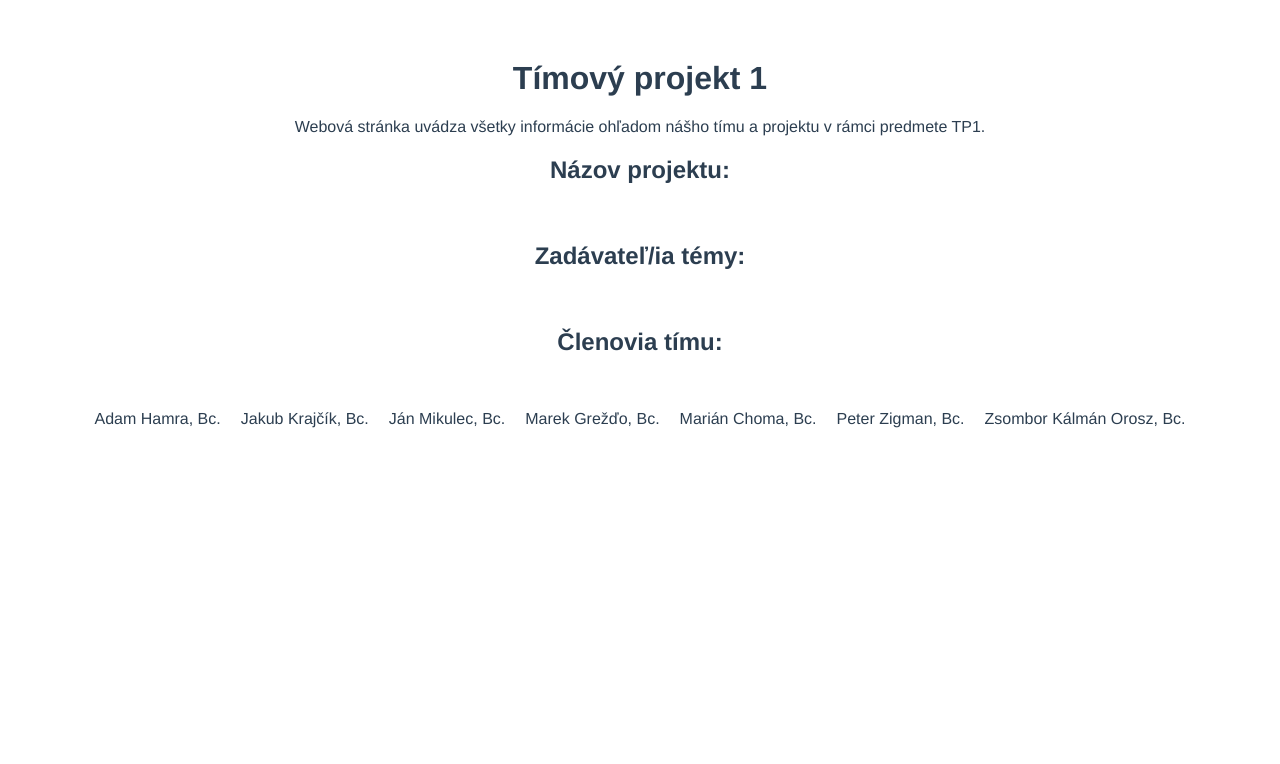
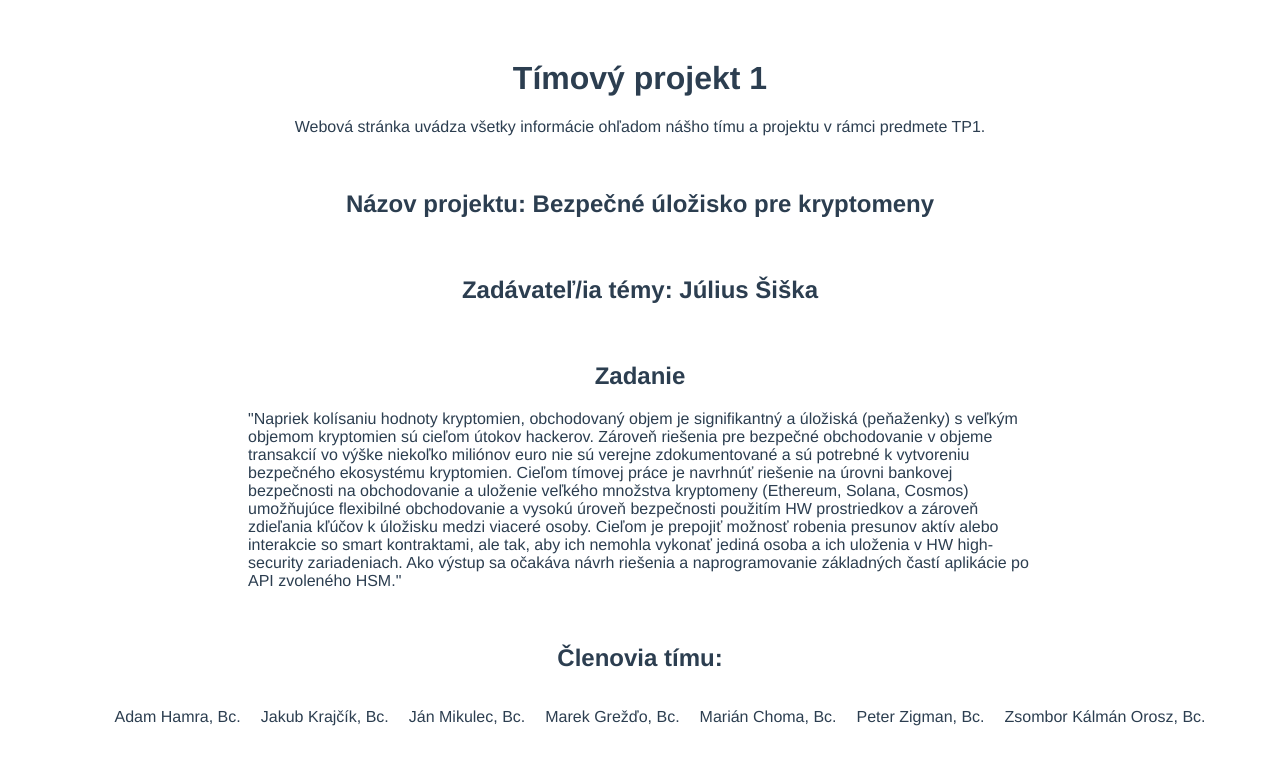
Before and after one commit to Omnia2G/TP1, a Vue app: page / in a window 1280 px wide. Shown: the top 764 px of the page. Built offline with nearby package versions, Linux system fonts and the light colour scheme.

Commit message:
project confirmed

```diff
--- a/src/App.vue
+++ b/src/App.vue
@@ -18,7 +18,6 @@ export default {
   font-family: Avenir, Helvetica, Arial, sans-serif;
   -webkit-font-smoothing: antialiased;
   -moz-osx-font-smoothing: grayscale;
-  text-align: center;
   color: #2c3e50;
   margin-top: 60px;
 }
--- a/src/components/HelloWorld.vue
+++ b/src/components/HelloWorld.vue
@@ -2,13 +2,35 @@
   <div class="hello">
     <h1>Tímový projekt 1</h1>
     <p>
-      Webová stránka uvádza všetky informácie ohľadom
-      nášho tímu a projektu v rámci predmete TP1.
+      Webová stránka uvádza všetky informácie ohľadom nášho tímu a projektu v
+      rámci predmete TP1.
     </p>
-   <h2><b>Názov projektu:</b></h2><br>
-   <h2><b>Zadávateľ/ia témy:</b></h2><br>
-   <h2><b>Členovia tímu:</b></h2><br>
-   <ul>
+    <br />
+    <h2><b>Názov projektu:</b> Bezpečné úložisko pre kryptomeny</h2>
+    <br />
+    <h2><b>Zadávateľ/ia témy:</b> Július Šiška</h2>
+    <br />
+    <h2><b>Zadanie</b></h2>
+    <p class="box">
+      "Napriek kolísaniu hodnoty kryptomien, obchodovaný objem je signifikantný
+      a úložiská (peňaženky) s veľkým objemom kryptomien sú cieľom útokov
+      hackerov. Zároveň riešenia pre bezpečné obchodovanie v objeme transakcií
+      vo výške niekoľko miliónov euro nie sú verejne zdokumentované a sú
+      potrebné k vytvoreniu bezpečného ekosystému kryptomien. Cieľom tímovej
+      práce je navrhnúť riešenie na úrovni bankovej bezpečnosti na obchodovanie
+      a uloženie veľkého množstva kryptomeny (Ethereum, Solana, Cosmos)
+      umožňujúce flexibilné obchodovanie a vysokú úroveň bezpečnosti použitím HW
+      prostriedkov a zároveň zdieľania kľúčov k úložisku medzi viaceré osoby.
+      Cieľom je prepojiť možnosť robenia presunov aktív alebo interakcie so
+      smart kontraktami, ale tak, aby ich nemohla vykonať jediná osoba a ich
+      uloženia v HW high-security zariadeniach. Ako výstup sa očakáva návrh
+      riešenia a naprogramovanie základných častí aplikácie po API zvoleného
+      HSM."
+    </p>
+    <br />
+    <h2><b>Členovia tímu:</b></h2>
+    <div class="list_container">
+      <ul class="list">
         <li>Adam Hamra, Bc.</li>
         <li>Jakub Krajčík, Bc.</li>
         <li>Ján Mikulec, Bc.</li>
@@ -17,32 +39,37 @@
         <li>Peter Zigman, Bc.</li>
         <li>Zsombor Kálmán Orosz, Bc.</li>
       </ul>
-
+    </div>
   </div>
 </template>
 
 <script>
 export default {
-  name: 'HelloWorld',
-  props: {
-  }
-}
+  name: "HelloWorld",
+  props: {},
+};
 </script>
 
 <!-- Add "scoped" attribute to limit CSS to this component only -->
 <style scoped>
-h3 {
-  margin: 40px 0 0;
+h1, h2, p{
+  text-align: center;
 }
-ul {
-  list-style-type: none;
-  padding: 0;
+.box {
+  text-align: left;
+  margin-left: 15rem;
+  margin-right: 15rem;
+}
+.list_container {
+  text-align: center;
+}
+.list {
+  display: inline-block;
+  text-align: left;
 }
 li {
   display: inline-block;
+  text-align: left;
   margin: 0 10px;
 }
-a {
-  color: #42b983;
-}
 </style>
```
Lines whose indentation alone changed are shown as unchanged.
